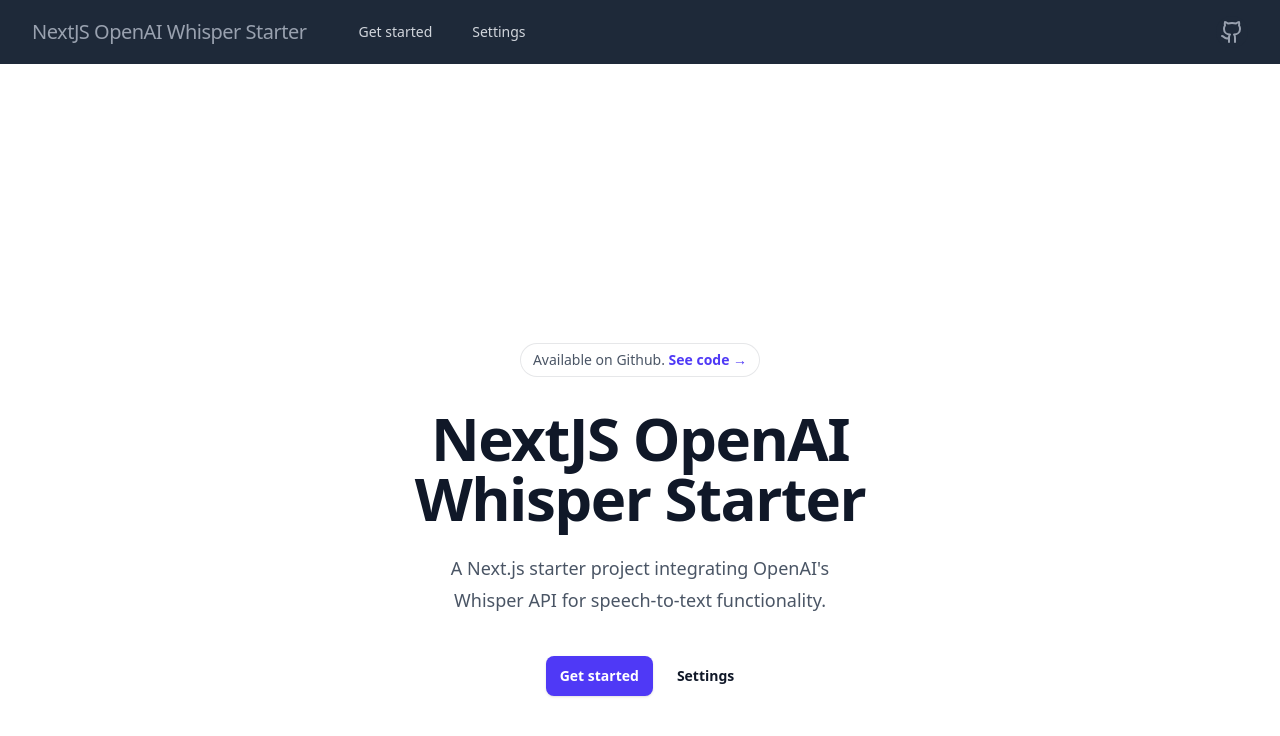
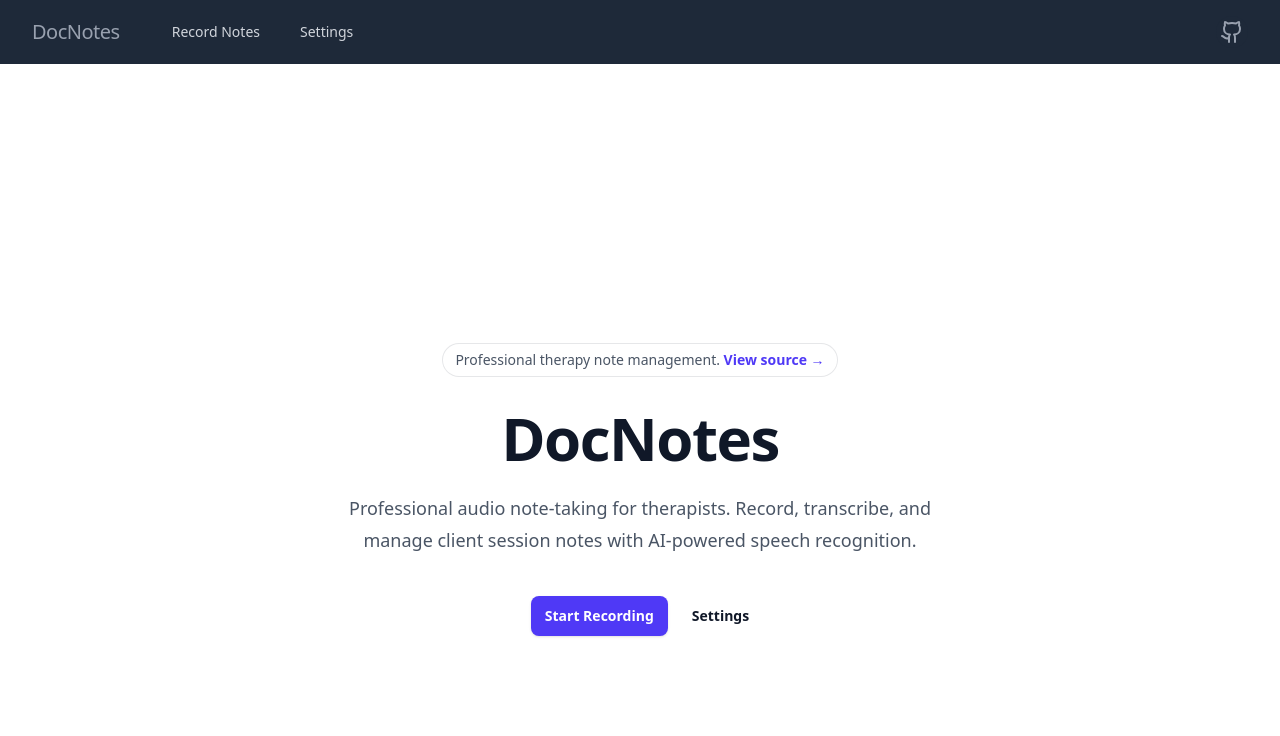
Before and after one commit to Demilade01/docnotes, a Next.js app: page / in a window 1280 px wide. Shown: the top 736 px of the page. Built offline with nearby package versions, Linux system fonts and the light colour scheme.

Commit message:
feat: rebrand to DocNotes with therapist-focused UI and messaging

```diff
--- a/app/layout.tsx
+++ b/app/layout.tsx
@@ -22,7 +22,7 @@
               <div className="flex items-center">
                 <Link href="/">
                   <h1 className="text-lg md:text-xl tracking-tight text-gray-400 hover:text-white">
-                    NextJS OpenAI Whisper Starter
+                    DocNotes
                   </h1>
                 </Link>
                 <NavMenu />
--- a/app/page.tsx
+++ b/app/page.tsx
@@ -6,30 +6,29 @@
       <div className="mx-auto max-w-2xl py-32 sm:py-48 lg:py-56">
         <div className="hidden sm:mb-8 sm:flex sm:justify-center">
           <div className="relative rounded-full px-3 py-1 text-sm leading-6 text-gray-600 ring-1 ring-gray-900/10 hover:ring-gray-900/20">
-            Available on Github.{" "}
+            Professional therapy note management.{" "}
             <Link
               href="https://www.github.com/jannden/nextjs-openai-whisper-starter"
               className="font-semibold text-indigo-600"
             >
               <span className="absolute inset-0" aria-hidden="true" />
-              See code <span aria-hidden="true">&rarr;</span>
+              View source <span aria-hidden="true">&rarr;</span>
             </Link>
           </div>
         </div>
         <div className="text-center">
           <h1 className="text-4xl font-bold tracking-tight text-gray-900 sm:text-6xl [text-wrap:balance]">
-            NextJS OpenAI Whisper Starter
+            DocNotes
           </h1>
           <p className="mt-6 text-lg leading-8 text-gray-600 [text-wrap:balance]">
-            A Next.js starter project integrating OpenAI&apos;s Whisper API for speech-to-text
-            functionality.
+            Professional audio note-taking for therapists. Record, transcribe, and manage client session notes with AI-powered speech recognition.
           </p>
           <div className="mt-10 flex items-center justify-center gap-x-6">
             <Link
               href="/record"
               className="rounded-md bg-indigo-600 px-3.5 py-2.5 text-sm font-semibold text-white shadow-sm hover:bg-indigo-500 focus-visible:outline focus-visible:outline-offset-2 focus-visible:outline-indigo-600"
             >
-              Get started
+              Start Recording
             </Link>
             <Link href="/settings" className="text-sm font-semibold leading-6 text-gray-900">
               Settings
--- a/app/settings/page.tsx
+++ b/app/settings/page.tsx
@@ -7,6 +7,10 @@
   return (
     <main>
       <div className="mx-auto max-w-7xl py-6 px-6 lg:px-8">
+        <div className="mb-8">
+          <h1 className="text-2xl font-bold text-gray-900">Settings</h1>
+          <p className="mt-2 text-sm text-gray-600">Configure your recording and transcription preferences</p>
+        </div>
         <div className="grid grid-cols-1 md:grid-cols-4 gap-x-6 gap-y-8">
           <SettingsInput
             id="prompt"
--- a/components/RecordPage.tsx
+++ b/components/RecordPage.tsx
@@ -302,12 +302,16 @@
     <>
       <header className="bg-white shadow">
         <div className="mx-auto max-w-7xl px-4 py-6 sm:px-6 lg:px-8">
+          <div className="mb-6 text-center">
+            <h1 className="text-2xl font-bold text-gray-900">Record Session Notes</h1>
+            <p className="mt-2 text-sm text-gray-600">Record audio notes for your client sessions</p>
+          </div>
           {!hasApiKey && (
             <div className="block mb-6 max-w-md mx-auto">
               <KeyInput
                 id="open-ai-api-key"
-                label="Open AI API key"
-                description="Paste your key here to test the functionality or clone this project from Github and set the env variable in .env.local"
+                label="OpenAI API Key"
+                description="Enter your OpenAI API key to enable speech-to-text transcription. For production use, set OPENAI_API_KEY in your environment variables."
               />
             </div>
           )}
--- a/lib/config.ts
+++ b/lib/config.ts
@@ -1,6 +1,6 @@
 export const navItems = [
   {
-    label: "Get started",
+    label: "Record Notes",
     href: "/record",
   },
   {
--- a/package.json
+++ b/package.json
@@ -1,6 +1,6 @@
 {
-  "name": "nextjs-openai-whisper-starter",
-  "description": "A Next.js starter project integrating OpenAI's Whisper API for speech-to-text functionality.",
+  "name": "docnotes",
+  "description": "Professional audio note-taking for therapists. Record, transcribe, and manage client session notes with AI-powered speech recognition.",
   "repository": "https://www.github.com/jannden/nextjs-openai-whisper-starter",
   "author": "Jannden",
   "license": "MIT",
```
Also changed, not shown: 1 other file (tests, documents, lock files or other folders).
